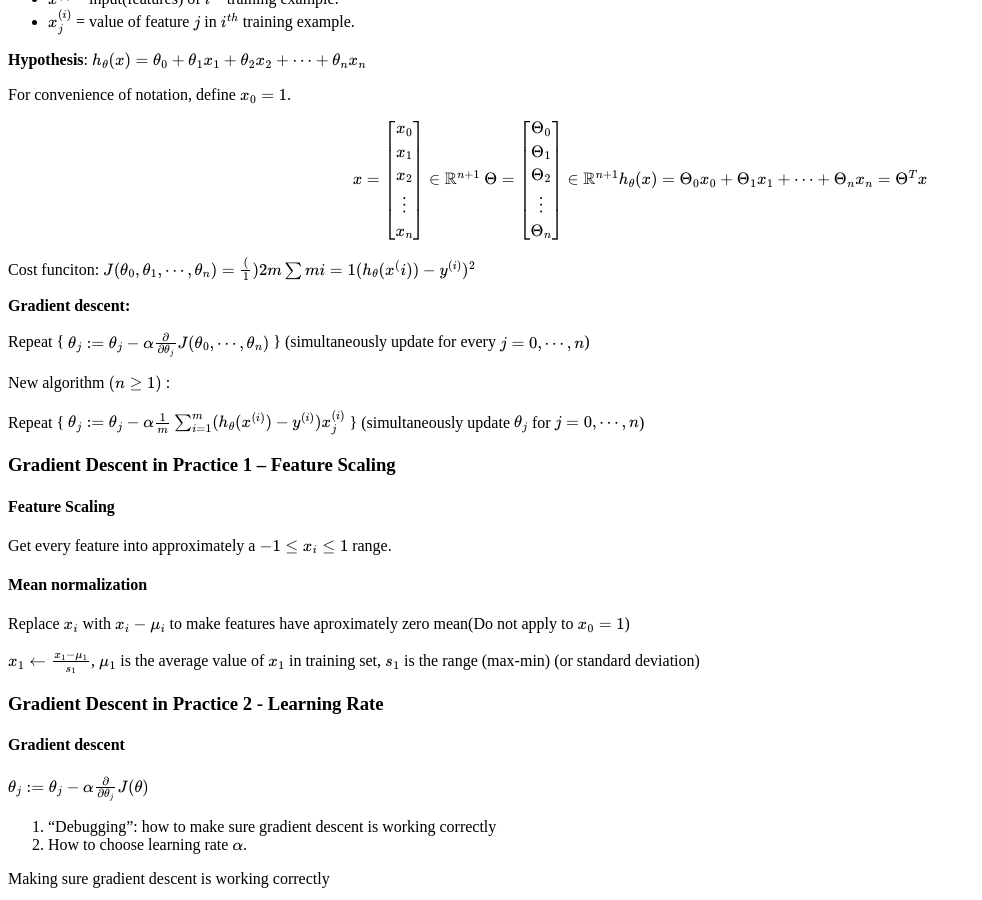
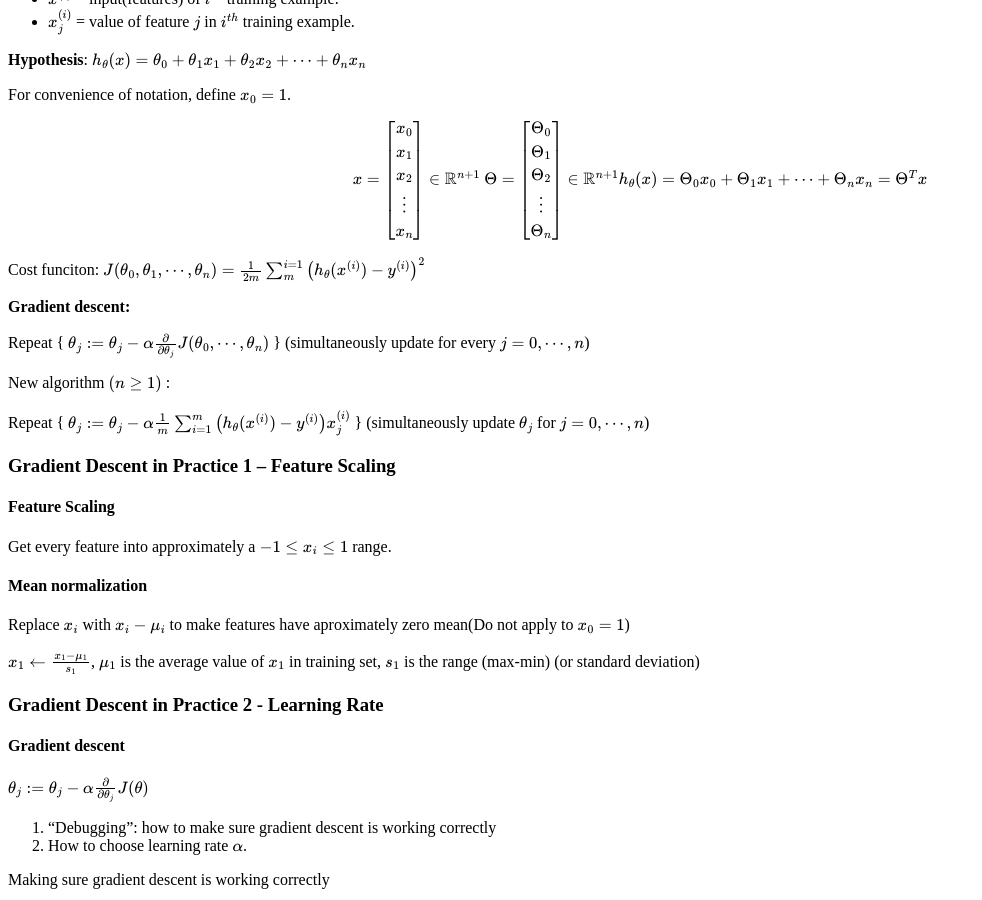
Before and after one commit to mrmign/mrmign.github.com, a Jekyll site: the page built from _posts/2013-04-28-machine-learning-2.md, in a window 1280 px wide and 900 px high, scrolled down 367 px. Shown: the whole window, without its empty margins (0-982 px from the left). Built offline with Jekyll 4.4.1, drawn with Linux system fonts in a browser that asks for light colours; formulas are drawn with MathJax 3; comment, search, counter and statistics services are not loaded.

Commit message:
fix formula

```diff
--- a/_posts/2013-04-28-machine-learning-2.md
+++ b/_posts/2013-04-28-machine-learning-2.md
@@ -39,7 +39,7 @@ h_{\theta}(x)= \Theta_{0}x_{0} + \Theta_{1}x_{1} + \cdots + \Theta_{n}x_{n}
              = \Theta^{T}x
 $$
 
-Cost funciton: $$ J(\theta_{0},\theta_{1},\cdots,\theta_{n})=\frac(1){2m}\sum{m}{i=1}(h_{\theta}(x^(i))-y^{(i)})^{2} $$
+Cost funciton: $$ J(\theta_{0},\theta_{1},\cdots,\theta_{n})=\frac{1}{2m}\sum_{m}^{i=1}\left(h_{\theta}(x^{(i)})-y^{(i)}\right)^{2} $$
 
 **Gradient descent:**
 
@@ -50,7 +50,7 @@ $$ \theta_{j} := \theta_{j} - \alpha \frac{\partial}{\partial\theta_{j}}J(\theta
 New algorithm $$ (n \geq 1) $$ :
 
 Repeat {
-$$ \theta_{j} := \theta_{j} - \alpha \frac{1}{m}\sum^{m}_{i=1}(h_{\theta}(x^{(i)})-y^{(i)})x^{(i)}_{j} $$
+$$ \theta_{j} := \theta_{j} - \alpha \frac{1}{m}\sum_{i=1}^{m}\left(h_{\theta}(x^{(i)})-y^{(i)}\right)x^{(i)}_{j} $$
 } (simultaneously update $$ \theta_{j} $$ for $$ j=0, \cdots, n $$)
 
 ### Gradient Descent in Practice 1 -- Feature Scaling
```
